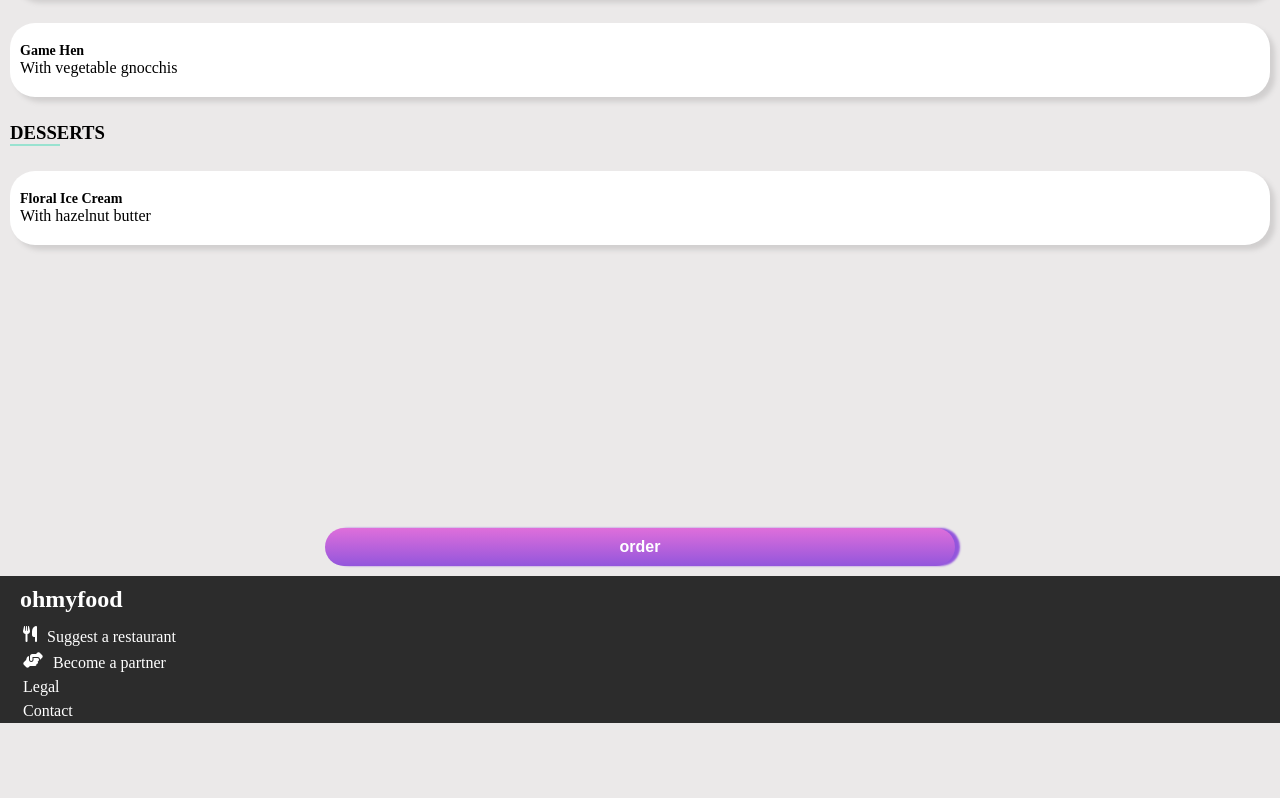
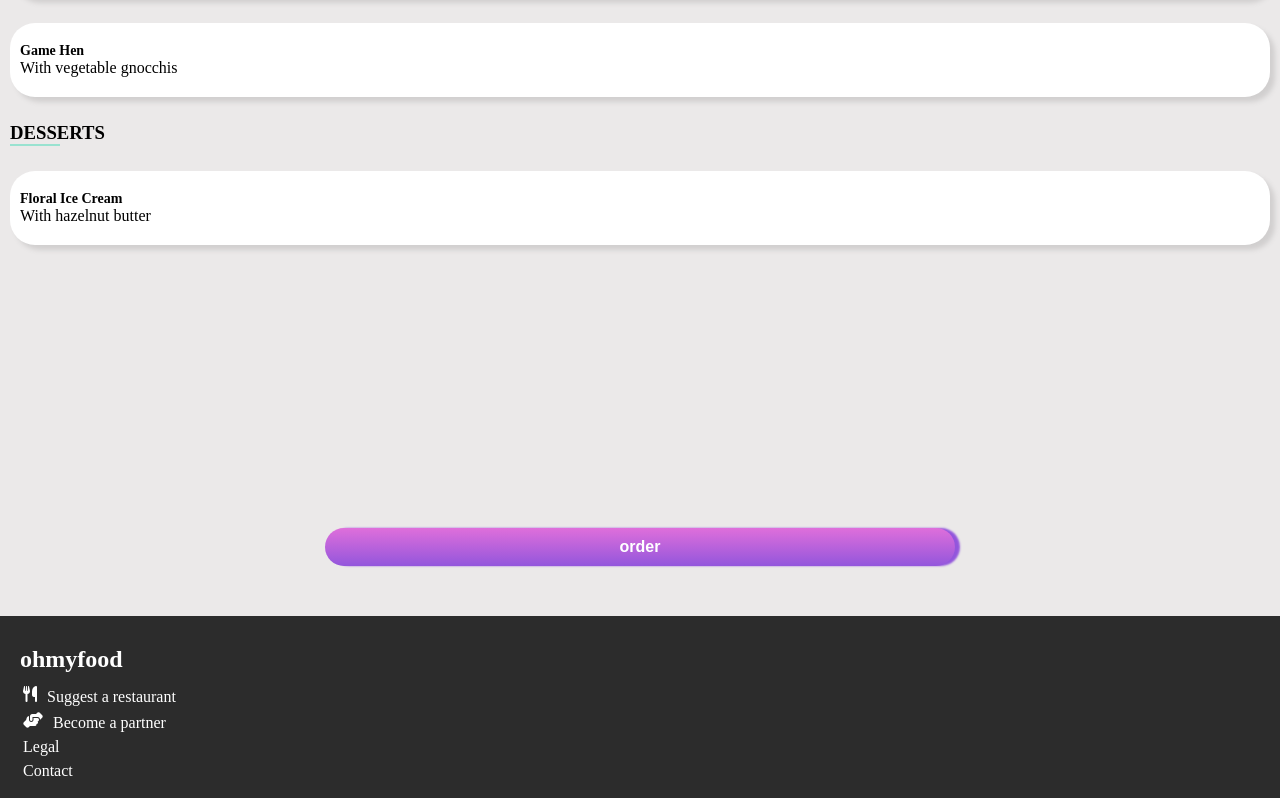
Before and after one commit to Sabitsadeeq/ohmyfood, a plain HTML site: page firstmenu.html in a window 1280 px wide. Shown: the part 1504-2302 px from the top of the page. Before the commit the page ends 2227 px from the top, so only its background shows below. Drawn offline with Linux system fonts and the light colour scheme.

Commit message:
correction on overflow

```diff
--- a/firstmenu.css
+++ b/firstmenu.css
@@ -42,6 +42,7 @@ a.fa-arrow-left {
   border-top-right-radius: 50px;
   border-top-left-radius: 50px;
   padding: 10px;
+  margin-bottom: 40px;
 }
 .container-bastille {
   display: flex;
@@ -129,6 +130,7 @@ p {
   width: 80px;
   height: 100%;
   visibility: visible;
+  overflow: hidden;
 }
 .container:hover .test2 {
   transform: rotate(360deg);
@@ -167,9 +169,8 @@ button {
 }
 .footer {
   fill: #fff;
-  z-index: 1;
-  position: relative;
-  padding: 0px 20px;
+  height: 100%;
+  padding: 20px 20px 15px 20px;
   background-color: rgb(44, 44, 44);
 }
 .footer-logo {
--- a/fourthmenu.css
+++ b/fourthmenu.css
@@ -42,6 +42,7 @@ a.fa-arrow-left {
   border-top-right-radius: 50px;
   border-top-left-radius: 50px;
   padding: 10px;
+  margin-bottom: 40px;
 }
 .container-bastille {
   display: flex;
@@ -128,6 +129,7 @@ p {
   width: 80px;
   height: 100%;
   visibility: visible;
+  overflow: hidden;
 }
 .container:hover .test2 {
   transform: rotate(360deg);
@@ -166,9 +168,8 @@ button {
 }
 .footer {
   fill: #fff;
-  z-index: 1;
-  position: relative;
-  padding: 0px 20px;
+  height: 100%;
+  padding: 20px 20px 15px 20px;
   background-color: rgb(44, 44, 44);
 }
 .footer-logo {
--- a/secondmenu.css
+++ b/secondmenu.css
@@ -42,6 +42,7 @@ a.fa-arrow-left {
   border-top-right-radius: 30px;
   border-top-left-radius: 30px;
   padding: 10px;
+  margin-bottom: 40px;
 }
 .container-bastille {
   /* border: 2px solid red; */
@@ -135,6 +136,7 @@ p {
   width: 80px;
   height: 100%;
   visibility: visible;
+  overflow: hidden;
 }
 .container:hover .test2 {
   transform: rotate(360deg);
@@ -173,9 +175,8 @@ button {
 }
 .footer {
   fill: #fff;
-  z-index: 1;
-  position: relative;
-  padding: 0px 20px;
+  height: 100%;
+  padding: 20px 20px 15px 20px;
   background-color: rgb(44, 44, 44);
 }
 .footer-logo {
--- a/style.css
+++ b/style.css
@@ -191,14 +191,12 @@ h4 {
 }
 .footer {
   fill: #fff;
-  z-index: 1;
-  position: relative;
-  padding: 0px 20px;
+  height: 100%;
+  padding: 20px 20px 15px 20px;
   background-color: rgb(44, 44, 44);
 }
 .footer-logo {
   font-family: "shrinkhand";
-  width: 20%;
   padding: 10px 0;
   color: #fff;
   font-size: 24px;
@@ -207,11 +205,10 @@ h4 {
 .footer img {
   display: inline;
 }
-a {
+.footer a {
   color: #fff;
+  text-decoration: none;
   padding: 3px;
-  text-decoration: none;
-  /* padding: 10px; */
   display: block;
 }
 .fa-utensils,
--- a/thirdmenu.css
+++ b/thirdmenu.css
@@ -42,6 +42,7 @@ a.fa-arrow-left {
   border-top-right-radius: 50px;
   border-top-left-radius: 50px;
   padding: 10px;
+  margin-bottom: 40px;
 }
 .container-bastille {
   display: flex;
@@ -128,6 +129,7 @@ p {
   width: 80px;
   height: 100%;
   visibility: visible;
+  overflow: hidden;
 }
 .container:hover .test2 {
   transform: rotate(360deg);
@@ -166,9 +168,8 @@ button {
 }
 .footer {
   fill: #fff;
-  z-index: 1;
-  position: relative;
-  padding: 0px 20px;
+  height: 100%;
+  padding: 20px 20px 15px 20px;
   background-color: rgb(44, 44, 44);
 }
 .footer-logo {
```
